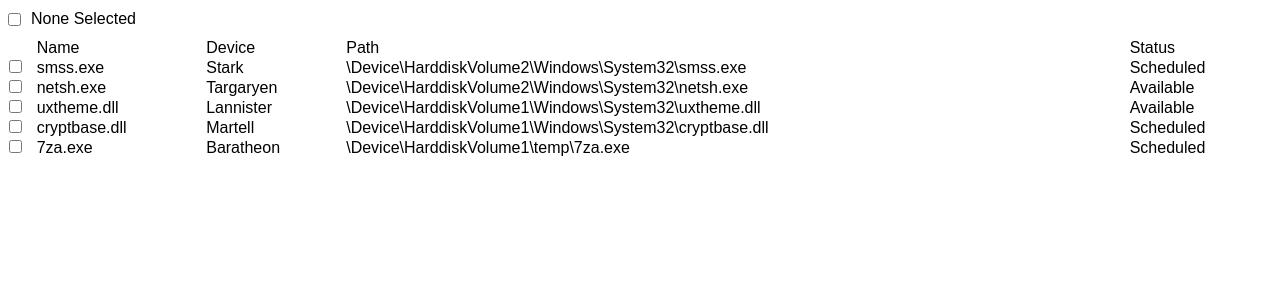
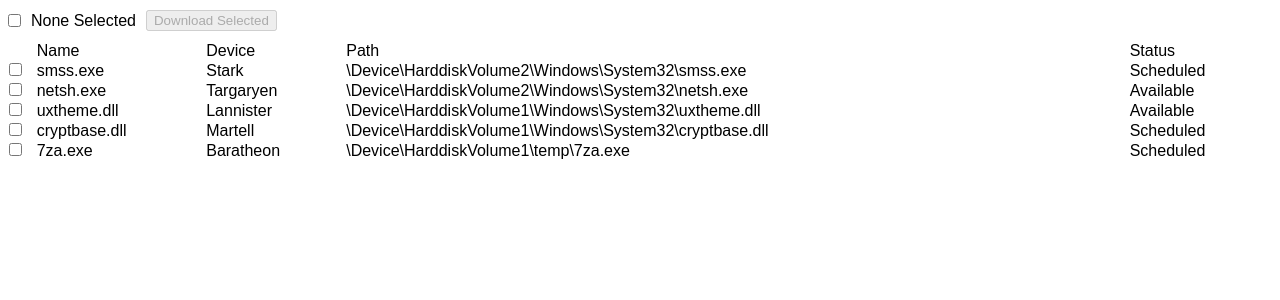
Before and after one commit to avihai-yosef/file-list-codesandbox, a React (Create React App) app: page / in a window 1280 px wide. Shown: the top 300 px of the page. Built offline with nearby package versions, Linux system fonts and the light colour scheme.

Commit message:
add download button

```diff
--- a/src/components/FileList/FileList.module.css
+++ b/src/components/FileList/FileList.module.css
@@ -1,14 +1,19 @@
 @value left-checkbox-margin: 5px;
 
-.allSelector {
-  margin-left: left-checkbox-margin;
-  margin-right: 10px;
-}
 
 .toolbar {
   display: flex;
   margin: 10px 0;
   align-items: center;
+}
+
+.downloadBtn {
+  margin-left: 10px;
+}
+
+.allSelector {
+  margin-left: left-checkbox-margin;
+  margin-right: 10px;
 }
 
 .table {
--- a/src/components/FileList/FileList.tsx
+++ b/src/components/FileList/FileList.tsx
@@ -1,5 +1,5 @@
 import React from "react";
-import { File } from ".types";
+import { File, FileStatus } from "../../types";
 import styles from "./FileList.module.css";
 import Checkbox from "../Checkbox/Checkbox";
 import { useFileSelection } from "./hooks";
@@ -17,6 +17,10 @@ const FileList = ({ files }: Props) => {
     selectedCount
   } = useFileSelection(files);
 
+  const filesForDownload = files.filter(
+    (f) => isSelected(f) && f.status === FileStatus.Available
+  );
+
   return (
     <section>
       <div className={styles.toolbar}>
@@ -28,6 +32,7 @@ const FileList = ({ files }: Props) => {
           className={styles.allSelector}
         />
         <SelectedCount count={selectedCount} />
+        <DownloadButton files={filesForDownload} />
       </div>
       <table data-testid="table" className={styles.table}>
         <thead>
@@ -62,6 +67,26 @@ function SelectedCount({ count }: { selectedCount: number }) {
   );
 }
 
+function DownloadButton({ files }: { selectedFiles: File[] }) {
+  const handleDownload = () => {
+    const formattedMessage = files
+      .map((f) => `Path: ${f.path}, Device: ${f.device}`)
+      .join("\n");
+
+    alert(formattedMessage);
+  };
+  return (
+    <button
+      role="button"
+      className={styles.downloadBtn}
+      disabled={files.length === 0}
+      onClick={handleDownload}
+    >
+      Download Selected
+    </button>
+  );
+}
+
 function Row({
   file,
   isSelected,
--- a/src/components/FileList/hooks.tsx
+++ b/src/components/FileList/hooks.tsx
@@ -1,5 +1,5 @@
 import { useState } from "react";
-import { File } from ".types";
+import { File } from "../../types";
 
 // TODO: rename to useListSelection (this is a generic logic)
 // TODO: optimize performance using useCallback and useMemo
```
Also changed, not shown: 1 other file (tests, documents, lock files or other folders).
